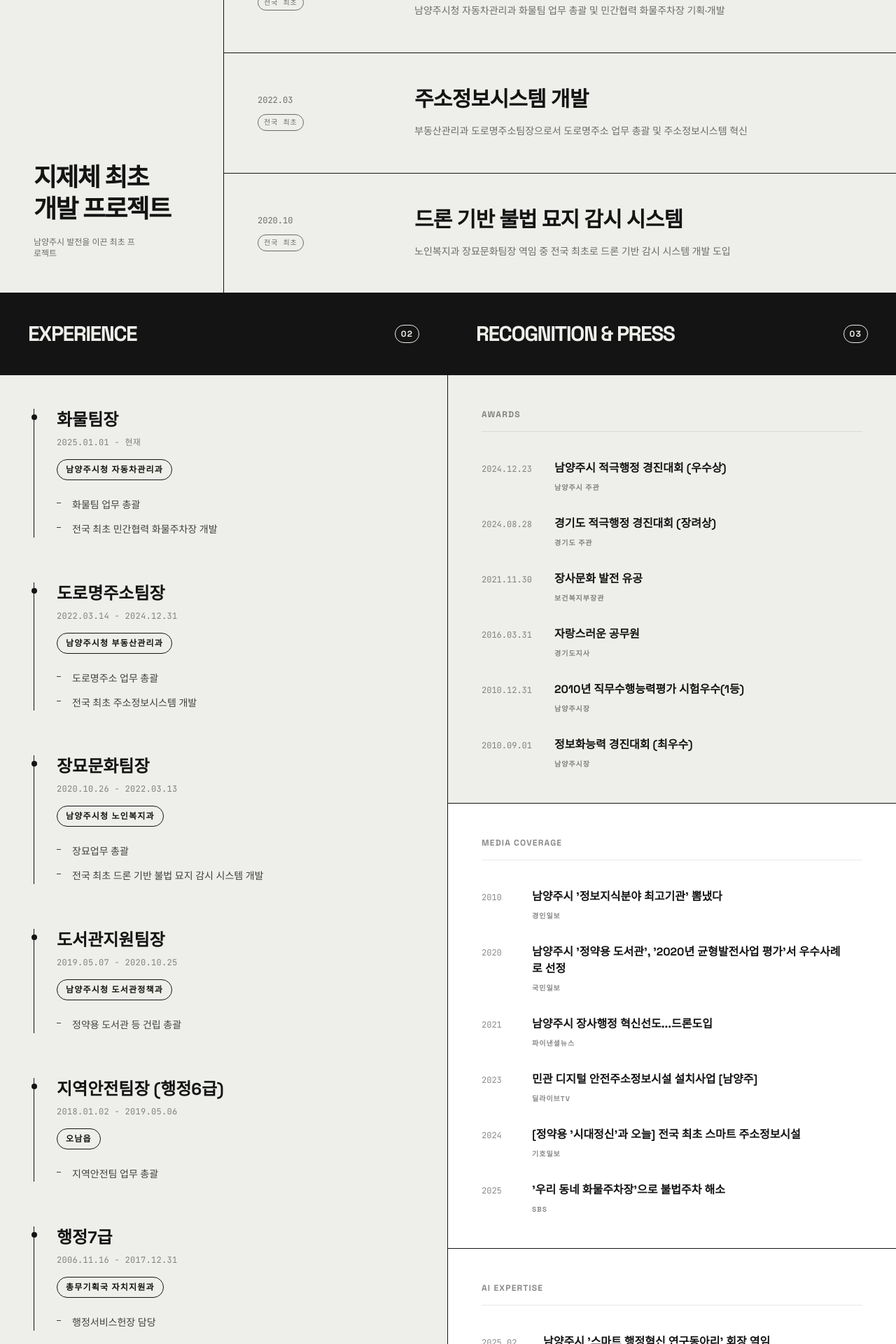
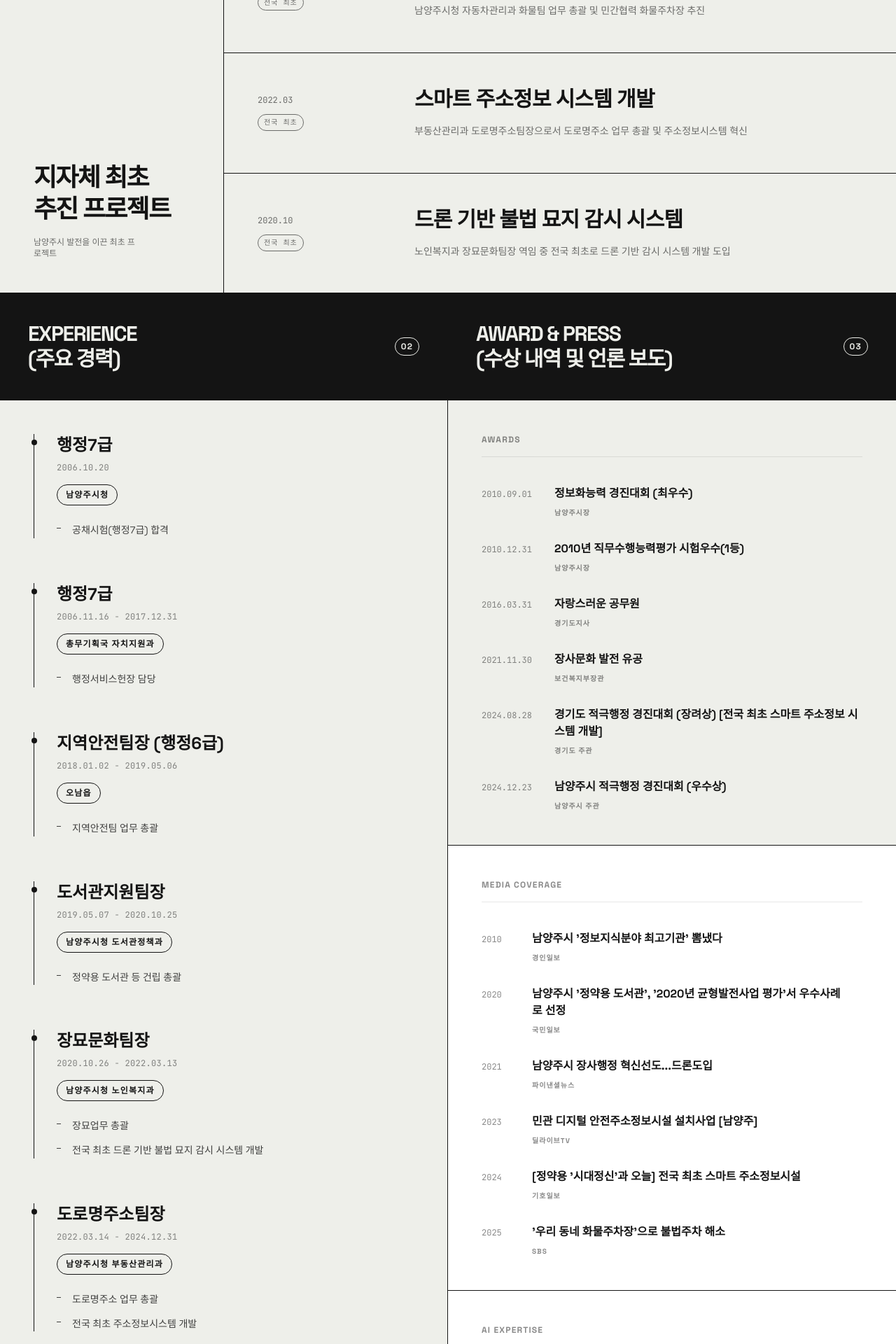
Before and after one commit to jason-public/rian-ryu, a React (Vite) app: page / in a window 1280 px wide. Shown: the part 840-2760 px from the top of the page at 70% size. Built offline with nearby package versions, Linux system fonts and the light colour scheme.

Commit message:
Add files via upload

```diff
--- a/index.html
+++ b/index.html
@@ -3,7 +3,7 @@
   <head>
     <meta charset="UTF-8" />
     <meta name="viewport" content="width=device-width, initial-scale=1.0" />
-    <title>My Google AI Studio App</title>
+    <title>유종형 공공행정 포트폴리오</title>
   </head>
   <body>
     <div id="root"></div>
--- a/src/App.tsx
+++ b/src/App.tsx
@@ -15,7 +15,7 @@ export default function App() {
            <a href="#experience" className="hover:line-through">Experience</a>
            <a href="#awards" className="hover:line-through">Awards</a>
         </div>
-        <div>2025—2026</div>
+        <div>2026</div>
       </header>
 
       <main className="pt-16">
@@ -25,7 +25,7 @@ export default function App() {
           <div className="absolute inset-0 pointer-events-none select-none">
             {/* 1. Base Image - Replace src with your uploaded image */}
             <img
-              src="/profile.jpg"
+              src="/me.webp"
               alt="Profile Background"
               className="absolute right-0 top-0 w-[90%] md:w-[60%] h-full object-cover object-top opacity-50 grayscale mix-blend-multiply"
             />
@@ -76,7 +76,7 @@ export default function App() {
             <div className="md:col-span-3 p-6 md:p-12 border-b md:border-b-0 md:border-r border-[#141414] flex flex-col justify-between items-start">
               <span className="text-xs font-bold uppercase tracking-widest px-2 py-1 border border-[#141414] rounded-full mb-12 md:mb-0 text-center inline-block">01</span>
               <div>
-                 <h2 className="text-3xl md:text-4xl font-bold tracking-tighter leading-tight mb-4 break-keep">지제체 최초 개발 프로젝트</h2>
+                 <h2 className="text-3xl md:text-4xl font-bold tracking-tighter leading-tight mb-4 break-keep">지자체 최초 추진 프로젝트</h2>
                  <p className="text-xs opacity-60 max-w-[150px]">남양주시 발전을 이끈 최초 프로젝트</p>
               </div>
             </div>
@@ -115,7 +115,7 @@ export default function App() {
           {/* Experience */}
           <div id="experience" className="border-r border-b lg:border-b-0 border-[#141414]">
             <div className="p-6 md:p-10 border-b border-[#141414] flex justify-between items-center bg-[#141414] text-[#EEEFEA]">
-              <h2 className="text-2xl md:text-3xl font-bold uppercase tracking-tighter">Experience</h2>
+              <h2 className="text-2xl md:text-3xl font-bold uppercase tracking-tighter">EXPERIENCE<br />(주요 경력)</h2>
               <span className="text-xs font-bold uppercase tracking-widest px-2 py-1 border border-[#EEEFEA] rounded-full">02</span>
             </div>
             <div className="p-6 md:p-12 space-y-16">
@@ -145,7 +145,7 @@ export default function App() {
           {/* Awards & Media */}
           <div>
             <div id="awards" className="p-6 md:p-10 border-b border-[#141414] flex justify-between items-center bg-[#141414] text-[#EEEFEA]">
-              <h2 className="text-2xl md:text-3xl font-bold uppercase tracking-tighter">Recognition & Press</h2>
+              <h2 className="text-2xl md:text-3xl font-bold uppercase tracking-tighter">AWARD & PRESS<br />(수상 내역 및 언론 보도)</h2>
               <span className="text-xs font-bold uppercase tracking-widest px-2 py-1 border border-[#EEEFEA] rounded-full">03</span>
             </div>
 
@@ -191,7 +191,16 @@ export default function App() {
                    <div key={idx} className="flex gap-6 items-baseline">
                      <div className="text-xs font-mono opacity-50 w-16 shrink-0">{ai.date}</div>
                      <div>
-                       <h4 className="font-bold text-sm md:text-base">{ai.title}</h4>
+                       {ai.url ? (
+                         <a href={ai.url} target="_blank" rel="noopener noreferrer" className="group inline-block">
+                           <h4 className="font-bold text-sm md:text-base group-hover:underline underline-offset-4 flex items-center gap-2 decoration-2 decoration-[#141414]/20">
+                             {ai.title}
+                             <ArrowUpRight className="w-3 h-3 opacity-0 group-hover:opacity-100 transition-opacity" />
+                           </h4>
+                         </a>
+                       ) : (
+                         <h4 className="font-bold text-sm md:text-base">{ai.title}</h4>
+                       )}
                        <p className="text-sm opacity-70 mt-3 leading-relaxed break-keep font-light">{ai.description}</p>
                      </div>
                    </div>
@@ -223,7 +232,7 @@ export default function App() {
               &copy; {new Date().getFullYear()} YOO JONG HYUNG.
             </div>
             <div className="flex gap-6 text-[10px] uppercase font-bold tracking-widest opacity-60">
-              <span>유종형의 공공행정 포트폴리오</span>
+              <span>공공행정 포트폴리오</span>
             </div>
           </div>
         </footer>
--- a/src/data.ts
+++ b/src/data.ts
@@ -17,13 +17,13 @@ export const highlights = [
   {
     title: "민간협력 화물주차장 개발",
     badge: "전국 최초",
-    description: "남양주시청 자동차관리과 화물팀 업무 총괄 및 민간협력 화물주차장 기획·개발",
+    description: "남양주시청 자동차관리과 화물팀 업무 총괄 및 민간협력 화물주차장 추진",
     icon: Truck,
     date: "2025.01",
     url: "https://www.youtube.com/watch?v=S1r8_NQsFVE"
   },
   {
-    title: "주소정보시스템 개발",
+    title: "스마트 주소정보 시스템 개발",
     badge: "전국 최초",
     description: "부동산관리과 도로명주소팀장으로서 도로명주소 업무 총괄 및 주소정보시스템 혁신",
     icon: Map,
@@ -42,11 +42,39 @@ export const highlights = [
 
 export const experience = [
   {
-    period: "2025.01.01 - 현재",
-    organization: "남양주시청 자동차관리과",
-    role: "화물팀장",
-    details: ["화물팀 업무 총괄", "전국 최초 민간협력 화물주차장 개발"],
-    icon: Truck,
+    period: "2006.10.20",
+    organization: "남양주시청",
+    role: "행정7급",
+    details: ["공채시험(행정7급) 합격"],
+    icon: Award,
+  },
+  {
+    period: "2006.11.16 - 2017.12.31",
+    organization: "총무기획국 자치지원과",
+    role: "행정7급",
+    details: ["행정서비스헌장 담당"],
+    icon: Briefcase,
+  },
+  {
+    period: "2018.01.02 - 2019.05.06",
+    organization: "오남읍",
+    role: "지역안전팀장 (행정6급)",
+    details: ["지역안전팀 업무 총괄"],
+    icon: Briefcase,
+  },
+  {
+    period: "2019.05.07 - 2020.10.25",
+    organization: "남양주시청 도서관정책과",
+    role: "도서관지원팀장",
+    details: ["정약용 도서관 등 건립 총괄"],
+    icon: Building2,
+  },
+  {
+    period: "2020.10.26 - 2022.03.13",
+    organization: "남양주시청 노인복지과",
+    role: "장묘문화팀장",
+    details: ["장묘업무 총괄", "전국 최초 드론 기반 불법 묘지 감시 시스템 개발"],
+    icon: Server,
   },
   {
     period: "2022.03.14 - 2024.12.31",
@@ -56,52 +84,29 @@ export const experience = [
     icon: Map,
   },
   {
-    period: "2020.10.26 - 2022.03.13",
-    organization: "남양주시청 노인복지과",
-    role: "장묘문화팀장",
-    details: ["장묘업무 총괄", "전국 최초 드론 기반 불법 묘지 감시 시스템 개발"],
-    icon: Server,
-  },
-  {
-    period: "2019.05.07 - 2020.10.25",
-    organization: "남양주시청 도서관정책과",
-    role: "도서관지원팀장",
-    details: ["정약용 도서관 등 건립 총괄"],
-    icon: Building2,
-  },
-  {
-    period: "2018.01.02 - 2019.05.06",
-    organization: "오남읍",
-    role: "지역안전팀장 (행정6급)",
-    details: ["지역안전팀 업무 총괄"],
-    icon: Briefcase,
-  },
-  {
-    period: "2006.11.16 - 2017.12.31",
-    organization: "총무기획국 자치지원과",
-    role: "행정7급",
-    details: ["행정서비스헌장 담당"],
-    icon: Briefcase,
-  },
-  {
-    period: "2006.10.20",
-    organization: "남양주시청",
-    role: "행정7급",
-    details: ["공채시험(행정7급) 합격"],
-    icon: Award,
+    period: "2025.01.01 - 현재",
+    organization: "남양주시청 자동차관리과",
+    role: "화물팀장",
+    details: ["화물팀 업무 총괄", "전국 최초 민간협력 화물주차장 개발"],
+    icon: Truck,
   },
 ];
 
 export const awards = [
   {
-    date: "2024.12.23",
-    title: "남양주시 적극행정 경진대회 (우수상)",
-    organization: "남양주시 주관",
+    date: "2010.09.01",
+    title: "정보화능력 경진대회 (최우수)",
+    organization: "남양주시장",
   },
   {
-    date: "2024.08.28",
-    title: "경기도 적극행정 경진대회 (장려상)",
-    organization: "경기도 주관",
+    date: "2010.12.31",
+    title: "2010년 직무수행능력평가 시험우수(1등)",
+    organization: "남양주시장",
+  },
+  {
+    date: "2016.03.31",
+    title: "자랑스러운 공무원",
+    organization: "경기도지사",
   },
   {
     date: "2021.11.30",
@@ -109,19 +114,14 @@ export const awards = [
     organization: "보건복지부장관",
   },
   {
-    date: "2016.03.31",
-    title: "자랑스러운 공무원",
-    organization: "경기도지사",
+    date: "2024.08.28",
+    title: "경기도 적극행정 경진대회 (장려상) [전국 최초 스마트 주소정보 시스템 개발]",
+    organization: "경기도 주관",
   },
   {
-    date: "2010.12.31",
-    title: "2010년 직무수행능력평가 시험우수(1등)",
-    organization: "남양주시장",
-  },
-  {
-    date: "2010.09.01",
-    title: "정보화능력 경진대회 (최우수)",
-    organization: "남양주시장",
+    date: "2024.12.23",
+    title: "남양주시 적극행정 경진대회 (우수상)",
+    organization: "남양주시 주관",
   },
 ];
 
@@ -168,11 +168,13 @@ export const aiActivities = [
   {
     date: "2025.02",
     title: "남양주시 '스마트 행정혁신 연구동아리' 회장 역임",
-    description: "AI를 활용한 스마트 행정혁신 사례 발굴 및 개발"
+    description: "AI를 활용한 스마트 행정혁신 사례 발굴 및 개발",
+    url: "/study_group_report.pdf"
   },
   {
     date: "2026.05",
     title: "남양주시 월례조회 직원 및 시민 대상 발표",
-    description: "발표 내용 : AI가 여는 스마트 행정의 새로운 패러다임"
+    description: "발표 내용 : AI가 여는 스마트 행정의 새로운 패러다임",
+    url: ""
   }
 ];
```
Also changed, not shown: 1 other file (tests, documents, lock files or other folders).
